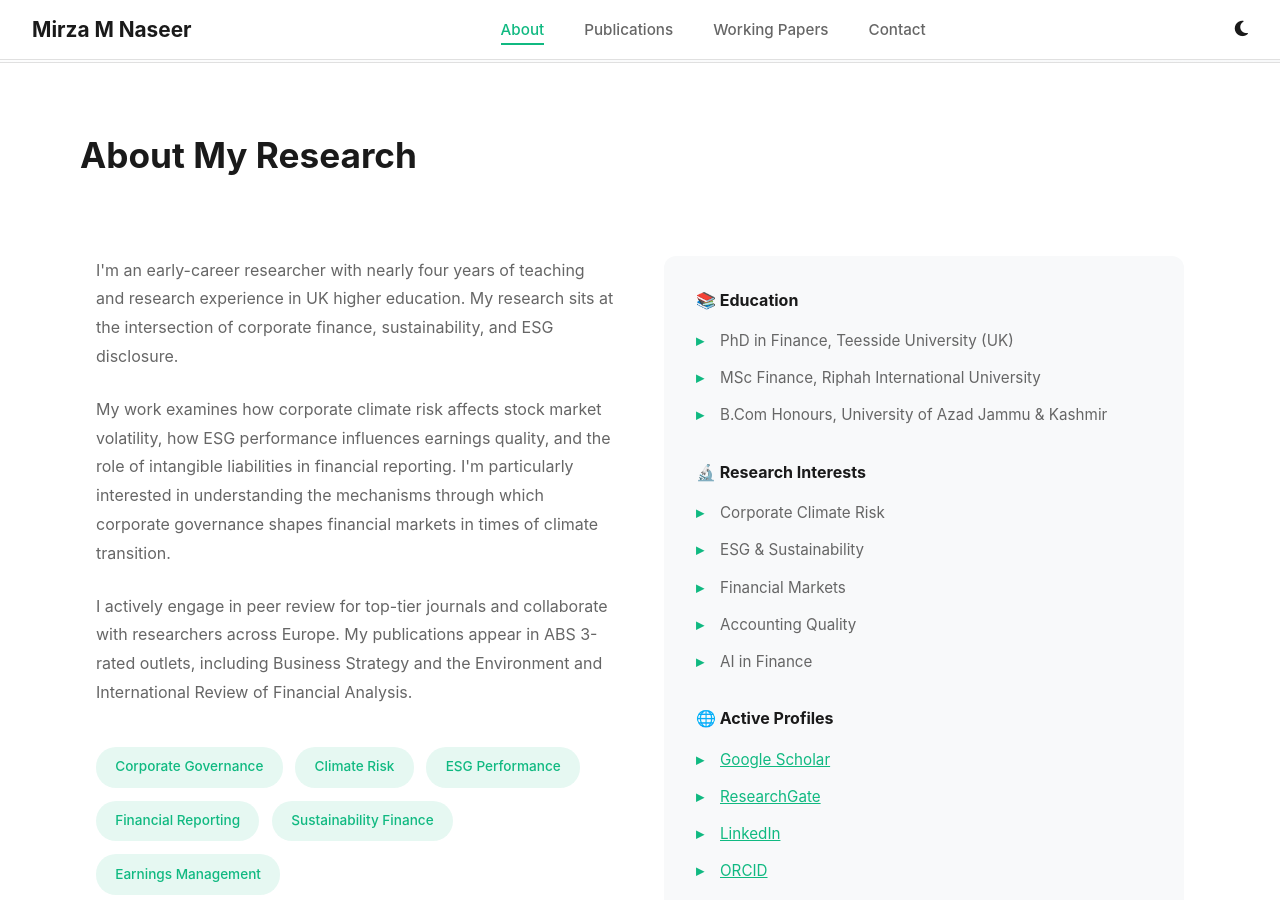
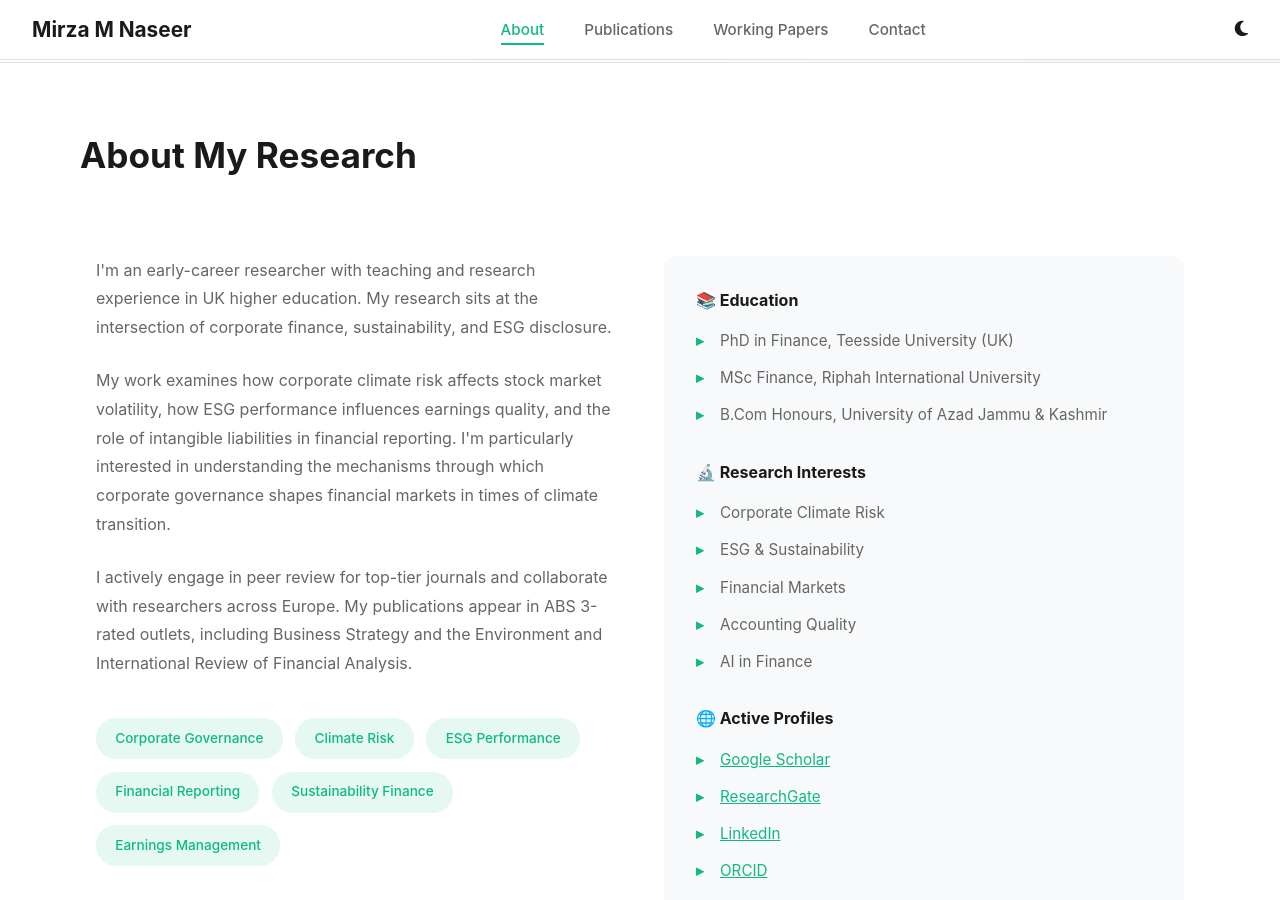
Before and after one commit to mmnaseer/mmnaseer.github.io, a Jekyll site: the page index.html, which Jekyll copies as it is, in a window 1280 px wide and 900 px high, scrolled down 617 px. Built offline with Jekyll 4.4.1, drawn with Linux system fonts in a browser that asks for light colours.

Commit message:
Update index.html

```diff
--- a/index.html
+++ b/index.html
@@ -677,7 +677,7 @@
             <h2>About My Research</h2>
             <div class="about-grid">
                 <div class="about-text">
-                    <p>I'm an early-career researcher with nearly four years of teaching and research experience in UK higher education. My research sits at the intersection of corporate finance, sustainability, and ESG disclosure.</p>
+                    <p>I'm an early-career researcher with teaching and research experience in UK higher education. My research sits at the intersection of corporate finance, sustainability, and ESG disclosure.</p>
 
                     <p>My work examines how corporate climate risk affects stock market volatility, how ESG performance influences earnings quality, and the role of intangible liabilities in financial reporting. I'm particularly interested in understanding the mechanisms through which corporate governance shapes financial markets in times of climate transition.</p>
 
```
Also changed, not shown: other parts of index.html (+1 -1 lines).
